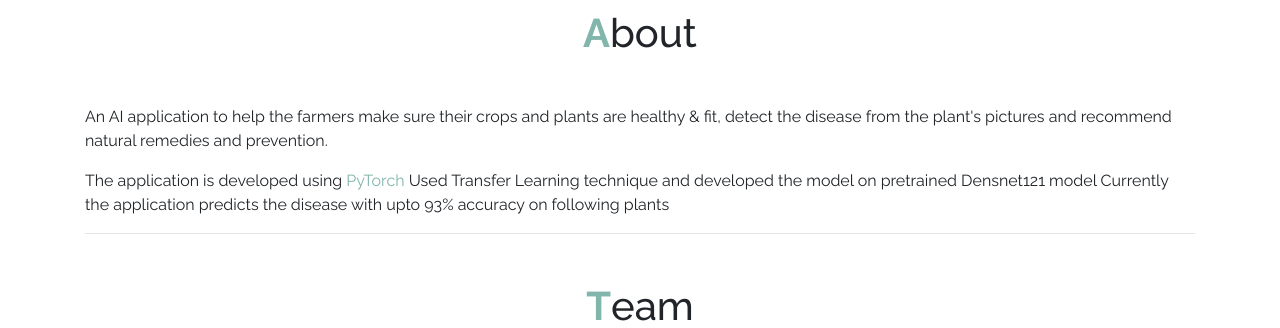
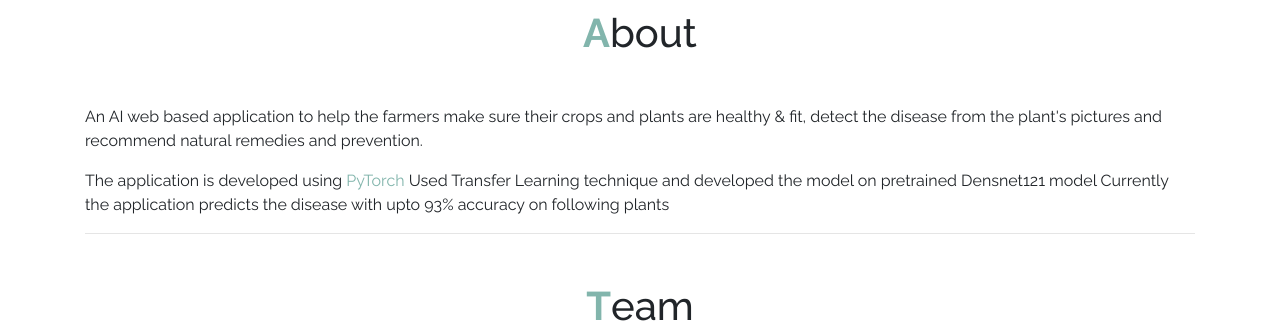
Before and after one commit to DevanshGoswami/FloraFit, a Flask app: page / in a window 1280 px wide. Shown: the part 1148-1476 px from the top of the page. Run offline with Flask 2, Linux system fonts and the light colour scheme; some libraries are stand-ins or nearby versions.

Commit message:
changes26

```diff
--- a/templates/home.html
+++ b/templates/home.html
@@ -149,7 +149,7 @@ ul {
 
             </div>
             <p>
-              An AI application to help the farmers make sure their crops and plants are healthy & fit, detect the disease from the plant's pictures and recommend natural remedies and prevention.
+              An AI web based application to help the farmers make sure their crops and plants are healthy & fit, detect the disease from the plant's pictures and recommend natural remedies and prevention.
             </p>
             <p>
                 The application is developed using <span style="color:#82b5ac">PyTorch</span>
```
